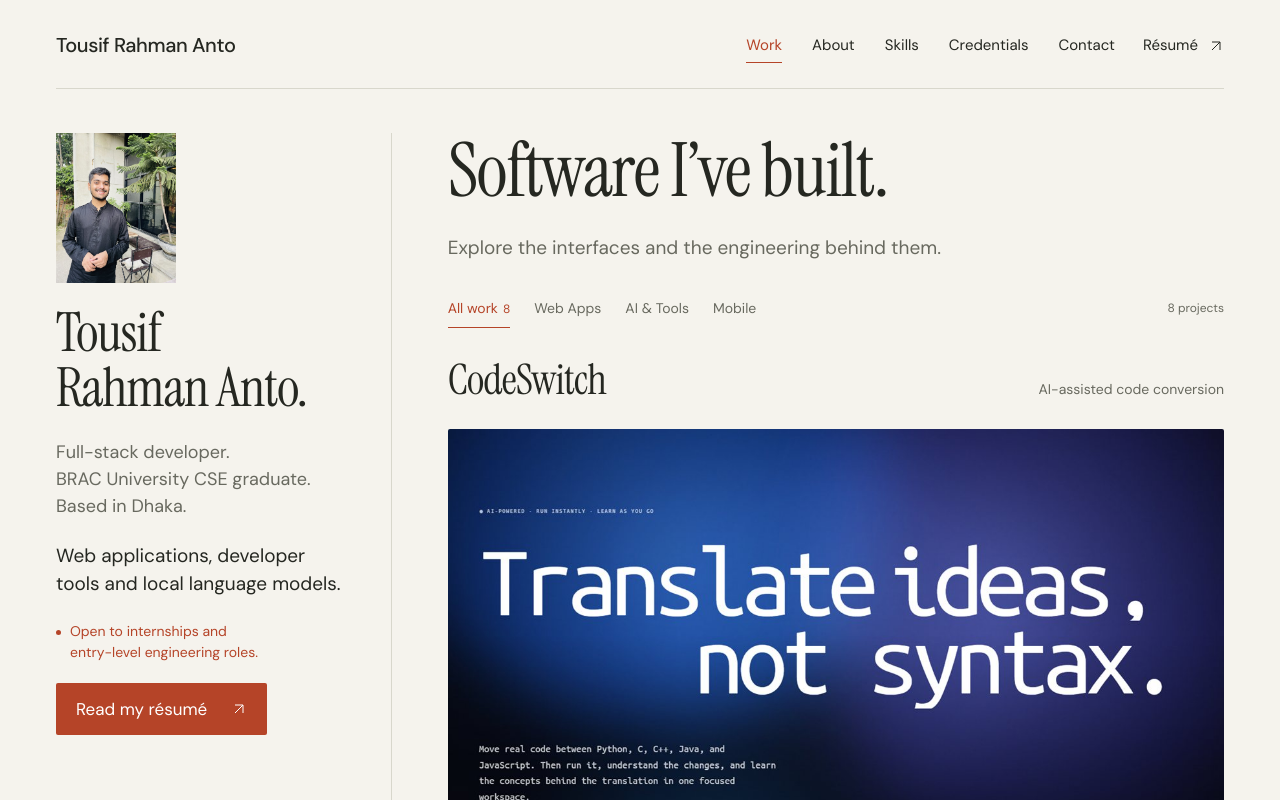
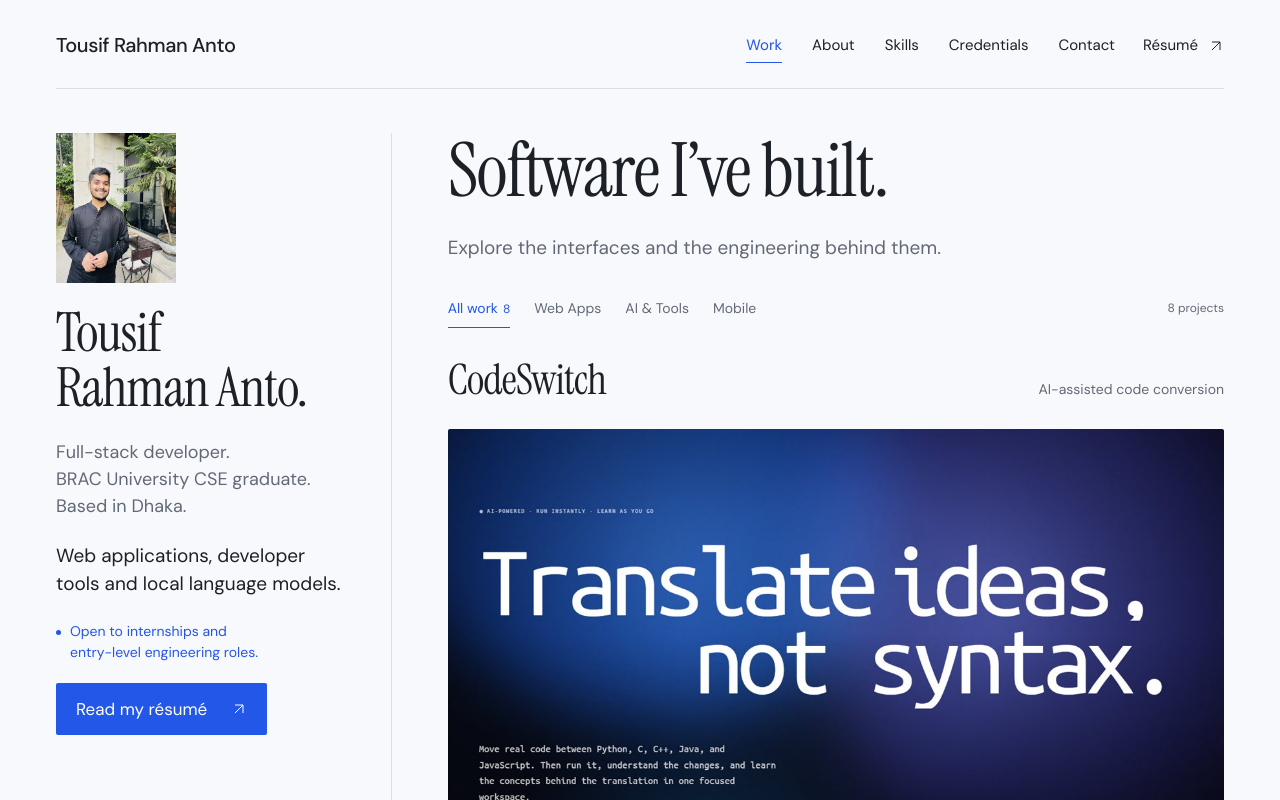
Before and after one commit to Tousifrahmananto/TOUSIFRAHMANANTOPORT, a React (Vite) app: page / in a window 1280 px wide. Shown: the top 800 px of the page. Built offline with nearby package versions, Linux system fonts and the light colour scheme.

Commit message:
colors update

```diff
--- a/index.html
+++ b/index.html
@@ -3,7 +3,7 @@
   <head>
     <meta charset="UTF-8" />
     <meta name="viewport" content="width=device-width, initial-scale=1.0" />
-    <meta name="theme-color" content="#faf9f6" />
+    <meta name="theme-color" content="#f8f9fc" />
     <meta
       name="description"
       content="Tousif Rahman Anto: full-stack developer in Dhaka, building web applications, AI tools and real-time systems. Explore selected work and get in touch."
--- a/src/styles.css
+++ b/src/styles.css
@@ -14,15 +14,15 @@
 }
 :root {
   font-family: "DM Sans", Arial, sans-serif;
-  color: #252721;
-  background: #f5f3ed;
+  color: #1c2027;
+  background: #f8f9fc;
   font-synthesis: none;
   -webkit-font-smoothing: antialiased;
-  --paper: #f5f3ed;
-  --ink: #252721;
-  --muted: #68695f;
-  --line: #d8d7cc;
-  --accent: #b54428;
+  --paper: #f8f9fc;
+  --ink: #1c2027;
+  --muted: #626976;
+  --line: #d9dee7;
+  --accent: #2357e8;
   --ease-out: cubic-bezier(0.23, 1, 0.32, 1);
   --ease-in-out: cubic-bezier(0.77, 0, 0.175, 1);
   --space: 56px;
@@ -33,7 +33,7 @@
 html {
   scroll-behavior: smooth;
   scroll-padding-top: 120px;
-  scrollbar-color: #9f9f92 var(--paper);
+  scrollbar-color: #949cab var(--paper);
 }
 body {
   margin: 0;
@@ -76,7 +76,7 @@ button:focus-visible {
   outline-offset: 5px;
 }
 ::selection {
-  background: #e9bca7;
+  background: #dce6ff;
   color: var(--ink);
 }
 .accent {
@@ -358,7 +358,7 @@ button:focus-visible {
   padding: 0;
   aspect-ratio: 888/497;
   overflow: hidden;
-  background: #e4e1d6;
+  background: #e9edf5;
 }
 .project-visual > img {
   width: 100%;
@@ -574,9 +574,9 @@ button:focus-visible {
   color: var(--paper);
   padding: 60px 40px;
   margin: 0 0 96px;
-  --muted: #c2c3b8;
-  --line: #505348;
-  --accent: #ee9c7d;
+  --muted: #c2cbdd;
+  --line: #475064;
+  --accent: #97b5ff;
   border: 0;
   border-radius: 2px;
 }
@@ -676,7 +676,7 @@ button:focus-visible {
 .credential-image {
   display: block;
   padding: 15px;
-  background: #ebe9df;
+  background: #edf0f6;
   border-radius: 2px;
 }
 .credential-image img {
@@ -832,7 +832,7 @@ button:focus-visible {
   overscroll-behavior: contain;
 }
 .case-dialog::backdrop {
-  background: #252721a6;
+  background: #1c2027a6;
 }
 .case-content {
   padding: 40px;
@@ -969,7 +969,7 @@ body:has(dialog[open]) {
     transform: scaleX(1);
   }
   .primary-link:hover {
-    background: #96351e;
+    background: #1740b5;
     color: white;
   }
   .project-visual:hover > img {
```
Also changed, not shown: public/favicon.svg, 1 other file (tests, documents, lock files or other folders).
